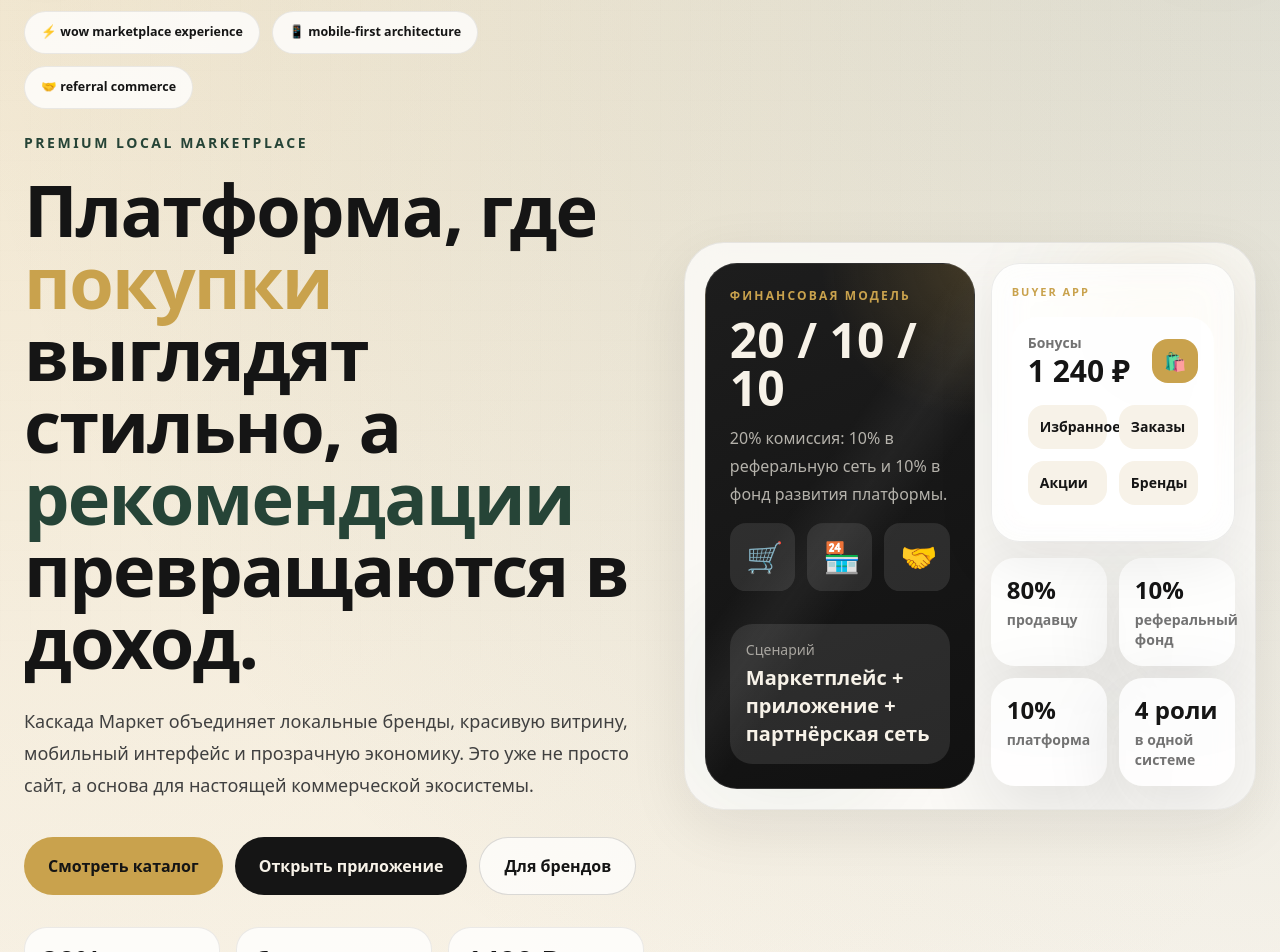
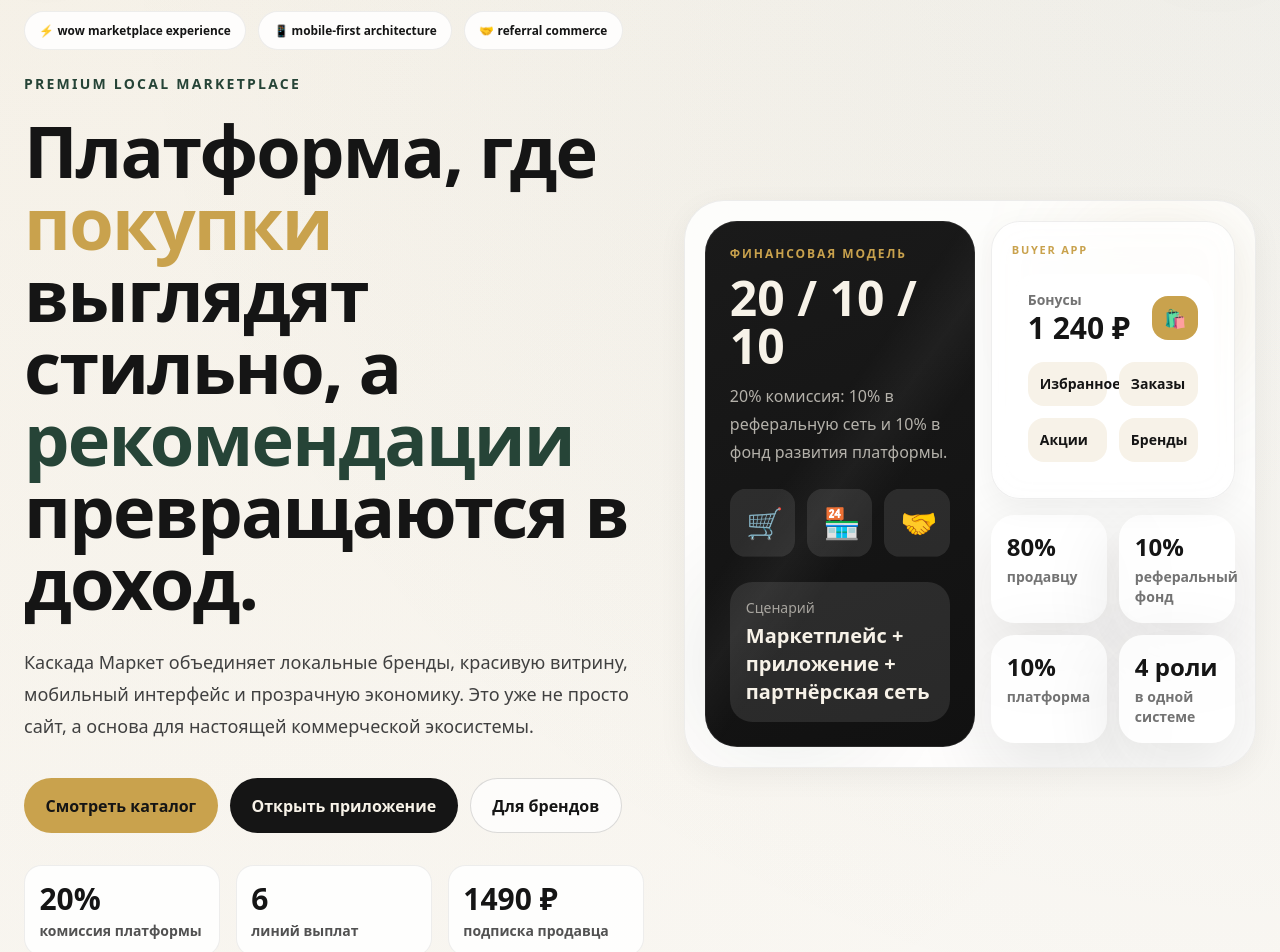
Before and after one commit to Iliavsevolodov/kaskada-, a Next.js app: page / in a window 1280 px wide. Shown: the part 140-1092 px from the top of the page. Built offline with nearby package versions, Linux system fonts and the light colour scheme.

Commit message:
Refine global style for minimal interface

```diff
--- a/src/app/globals.css
+++ b/src/app/globals.css
@@ -3,12 +3,11 @@
 @tailwind utilities;
 
 :root {
-  --background: #f6f0e5;
-  --foreground: #121212;
-  --gold: #c9a24d;
-  --gold-soft: #efe0b8;
-  --forest: #264437;
-  --card: rgba(255, 255, 255, 0.7);
+  --background: #f7f4ee;
+  --foreground: #161616;
+  --gold: #b89446;
+  --forest: #294336;
+  --card: rgba(255, 255, 255, 0.82);
 }
 
 * {
@@ -22,10 +21,9 @@
 body {
   margin: 0;
   background:
-    radial-gradient(circle at 0% 0%, rgba(201, 162, 77, 0.2), transparent 24%),
-    radial-gradient(circle at 100% 0%, rgba(38, 68, 55, 0.14), transparent 20%),
-    radial-gradient(circle at 50% 100%, rgba(201, 162, 77, 0.12), transparent 26%),
-    linear-gradient(180deg, #fbf7ef 0%, #f3ede2 100%);
+    radial-gradient(circle at 0% 0%, rgba(184, 148, 70, 0.08), transparent 22%),
+    radial-gradient(circle at 100% 0%, rgba(41, 67, 54, 0.05), transparent 18%),
+    linear-gradient(180deg, #faf8f4 0%, #f5f2eb 100%);
   color: var(--foreground);
 }
 
@@ -34,11 +32,11 @@
   position: fixed;
   inset: 0;
   background-image:
-    linear-gradient(rgba(18, 18, 18, 0.02) 1px, transparent 1px),
-    linear-gradient(90deg, rgba(18, 18, 18, 0.02) 1px, transparent 1px);
-  background-size: 30px 30px;
+    linear-gradient(rgba(22, 22, 22, 0.02) 1px, transparent 1px),
+    linear-gradient(90deg, rgba(22, 22, 22, 0.02) 1px, transparent 1px);
+  background-size: 36px 36px;
   pointer-events: none;
-  opacity: 0.32;
+  opacity: 0.14;
 }
 
 ::selection {
@@ -46,36 +44,27 @@
   color: #151515;
 }
 
-::-webkit-scrollbar {
-  width: 10px;
-}
-
-::-webkit-scrollbar-thumb {
-  background: rgba(21, 21, 21, 0.18);
-  border-radius: 999px;
-}
-
 .card-glass {
-  border: 1px solid rgba(21, 21, 21, 0.08);
+  border: 1px solid rgba(22, 22, 22, 0.07);
   background: var(--card);
   backdrop-filter: blur(18px);
-  box-shadow: 0 18px 60px rgba(21, 21, 21, 0.08);
+  box-shadow: 0 8px 30px rgba(22, 22, 22, 0.05);
 }
 
 .section-label {
-  letter-spacing: 0.18em;
+  letter-spacing: 0.16em;
   text-transform: uppercase;
 }
 
 .hover-lift {
-  transform: translateY(0) scale(1);
-  transition: transform 240ms ease, box-shadow 240ms ease, border-color 240ms ease, background 240ms ease;
+  transform: translateY(0);
+  transition: transform 220ms ease, box-shadow 220ms ease, border-color 220ms ease, background 220ms ease;
 }
 
 .hover-lift:hover {
-  transform: translateY(-8px) scale(1.01);
-  box-shadow: 0 28px 90px rgba(21, 21, 21, 0.18);
-  border-color: rgba(201, 162, 77, 0.42);
+  transform: translateY(-4px);
+  box-shadow: 0 16px 42px rgba(22, 22, 22, 0.09);
+  border-color: rgba(184, 148, 70, 0.22);
 }
 
 .product-visual {
@@ -87,32 +76,32 @@
   content: '';
   position: absolute;
   inset: -40%;
-  background: linear-gradient(115deg, transparent 35%, rgba(255,255,255,0.72), transparent 65%);
+  background: linear-gradient(115deg, transparent 35%, rgba(255,255,255,0.56), transparent 65%);
   transform: translateX(-50%) rotate(10deg);
-  animation: shimmer 4.8s ease-in-out infinite;
+  animation: shimmer 6s ease-in-out infinite;
 }
 
 .float-soft {
-  animation: floatSoft 5s ease-in-out infinite;
+  animation: floatSoft 6s ease-in-out infinite;
 }
 
 .pulse-soft {
-  animation: pulseSoft 2.8s ease-in-out infinite;
+  animation: pulseSoft 3.2s ease-in-out infinite;
 }
 
 .reveal-up {
-  animation: revealUp 620ms ease both;
+  animation: revealUp 560ms ease both;
 }
 
 .premium-chip {
   display: inline-flex;
   align-items: center;
-  gap: 0.5rem;
-  border: 1px solid rgba(21, 21, 21, 0.08);
-  background: rgba(255, 255, 255, 0.78);
-  padding: 0.7rem 1rem;
+  gap: 0.45rem;
+  border: 1px solid rgba(22, 22, 22, 0.07);
+  background: rgba(255, 255, 255, 0.86);
+  padding: 0.6rem 0.9rem;
   border-radius: 999px;
-  font-size: 0.78rem;
+  font-size: 0.74rem;
   font-weight: 800;
 }
 
@@ -121,52 +110,50 @@
   align-items: center;
   justify-content: center;
   border-radius: 999px;
-  padding: 1rem 1.5rem;
-  font-weight: 900;
-  transition: transform 240ms ease, box-shadow 240ms ease, opacity 240ms ease;
+  padding: 0.92rem 1.35rem;
+  font-weight: 800;
+  transition: transform 220ms ease, box-shadow 220ms ease, opacity 220ms ease;
 }
 
 .premium-button:hover {
-  transform: translateY(-3px);
-  box-shadow: 0 16px 40px rgba(21, 21, 21, 0.16);
+  transform: translateY(-2px);
+  box-shadow: 0 12px 30px rgba(22, 22, 22, 0.1);
 }
 
 .metal-panel {
   position: relative;
   overflow: hidden;
-  border: 1px solid rgba(255, 255, 255, 0.12);
-  background:
-    radial-gradient(circle at top right, rgba(201, 162, 77, 0.22), transparent 26%),
-    linear-gradient(160deg, #1d1d1d 0%, #111111 100%);
+  border: 1px solid rgba(255, 255, 255, 0.08);
+  background: linear-gradient(160deg, #1a1a1a 0%, #111111 100%);
 }
 
 .metal-panel::after {
   content: '';
   position: absolute;
   inset: 0;
-  background: linear-gradient(125deg, transparent 40%, rgba(255,255,255,0.05), transparent 60%);
+  background: linear-gradient(125deg, transparent 40%, rgba(255,255,255,0.04), transparent 60%);
   pointer-events: none;
 }
 
 .stat-tile {
-  border: 1px solid rgba(21, 21, 21, 0.08);
-  background: rgba(255, 255, 255, 0.78);
-  border-radius: 1.4rem;
-  padding: 1rem;
+  border: 1px solid rgba(22, 22, 22, 0.07);
+  background: rgba(255, 255, 255, 0.85);
+  border-radius: 1.1rem;
+  padding: 0.9rem;
 }
 
 .glow-ring {
-  box-shadow: inset 0 0 0 1px rgba(201, 162, 77, 0.2), 0 18px 50px rgba(201, 162, 77, 0.18);
+  box-shadow: inset 0 0 0 1px rgba(184, 148, 70, 0.14);
 }
 
 @keyframes floatSoft {
   0%, 100% { transform: translateY(0); }
-  50% { transform: translateY(-10px); }
+  50% { transform: translateY(-6px); }
 }
 
 @keyframes pulseSoft {
   0%, 100% { transform: scale(1); opacity: 1; }
-  50% { transform: scale(1.04); opacity: 0.86; }
+  50% { transform: scale(1.02); opacity: 0.9; }
 }
 
 @keyframes shimmer {
@@ -175,6 +162,6 @@
 }
 
 @keyframes revealUp {
-  from { opacity: 0; transform: translateY(18px); }
+  from { opacity: 0; transform: translateY(14px); }
   to { opacity: 1; transform: translateY(0); }
 }
```
